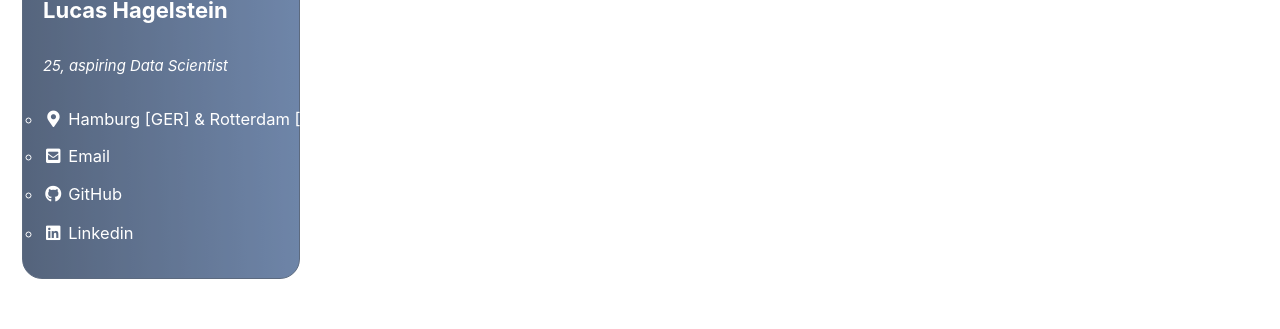
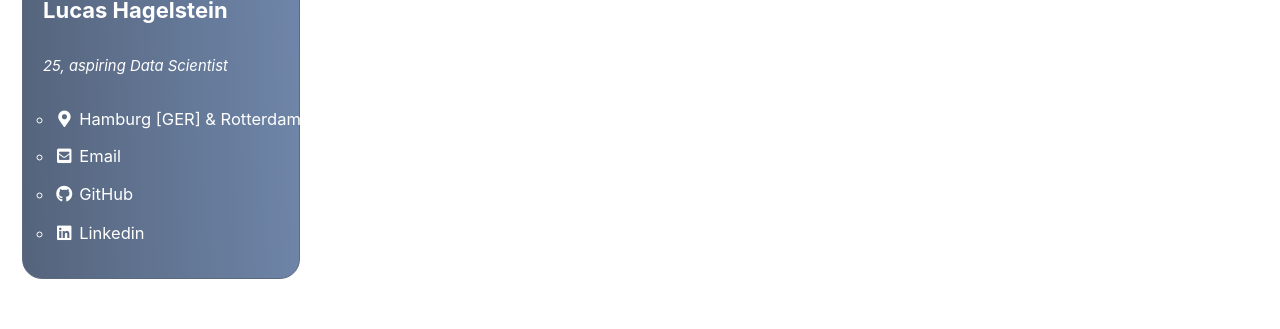
Before and after one commit to LHAGELS/LHAGELS.github.io, a Jekyll site: the page built from _pages/Blog.md, in a window 1280 px wide. Shown: the part 422-751 px from the top of the page. Built offline with Jekyll 4.4.1, drawn with Linux system fonts in a browser that asks for light colours; cached includes are drawn as plain includes; nearby versions of some CDN libraries.

Commit message:
new github

```diff
--- a/_sass/minimal-mistakes/_sidebar.scss
+++ b/_sass/minimal-mistakes/_sidebar.scss
@@ -200,6 +200,7 @@
   z-index: 10;
   position: relative;
   cursor: pointer;
+  padding-left: 0.5em;
 
   li:last-child {
     a {
```
